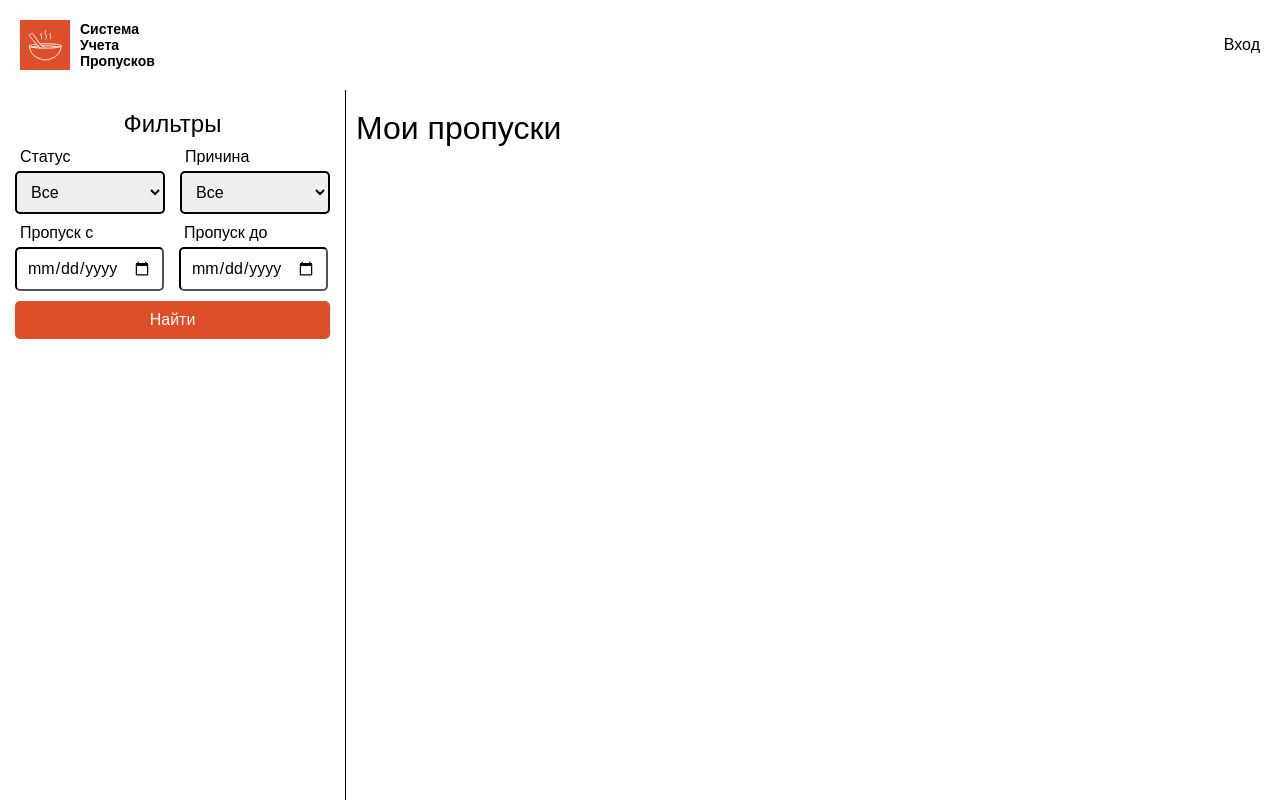
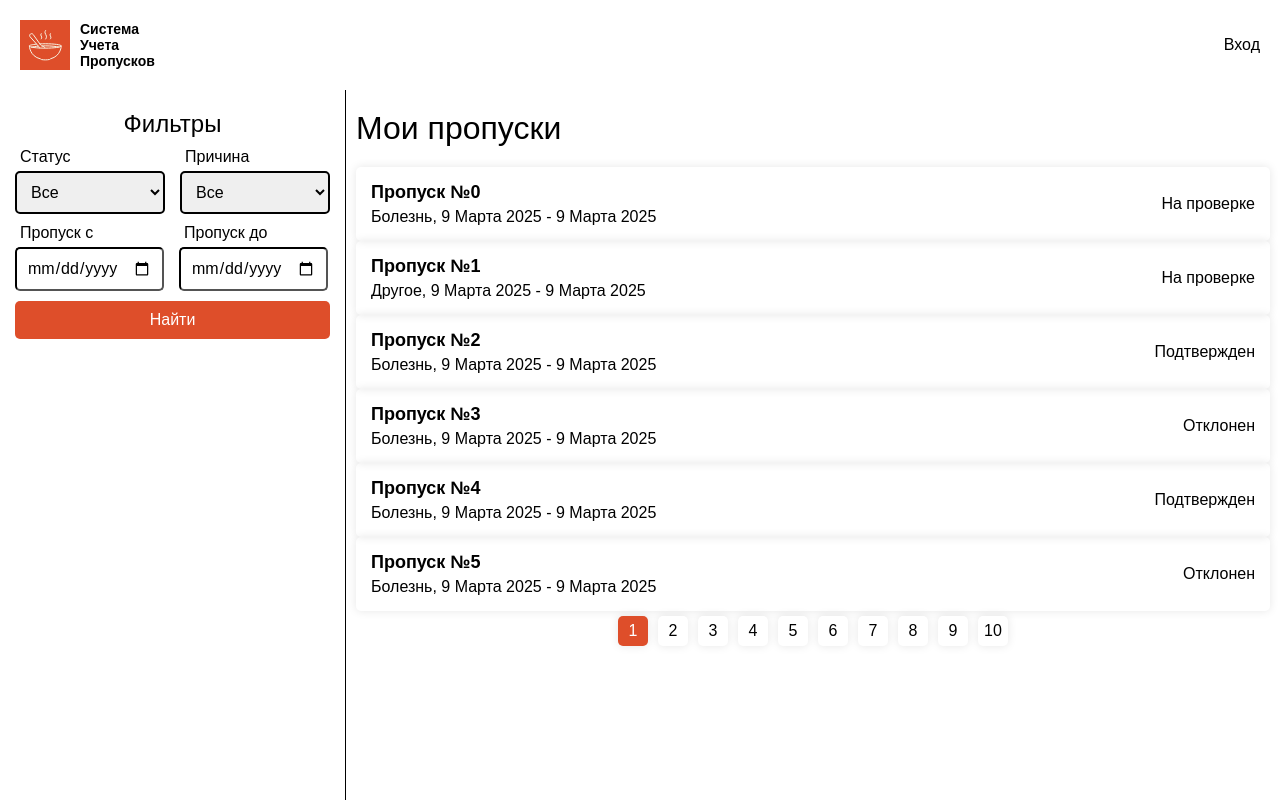
Before and after one commit to Dmitry-Kalichkin/sup-client, a SvelteKit app: page /skips/my in a window 1280 px wide. Built offline with nearby package versions, Linux system fonts and the light colour scheme.

Commit message:
F-3297. Add skips list

```diff
--- /dev/null
+++ b/src/lib/client/SkipsClient.ts
@@ -0,0 +1,31 @@
+import { Reason } from "$lib/data/skips/Reason";
+import type { SkipsPage } from "$lib/data/skips/Skips";
+import type { MySkipsParameters } from "$lib/data/skips/SkipsParameters";
+import { Status } from "$lib/data/skips/Status";
+
+export class SkipsClient {
+    private readonly baseUrl: string;
+
+    constructor(baseUrl: string) {
+        this.baseUrl = baseUrl
+    }
+
+    public async getMySkips(parameters: MySkipsParameters): Promise<SkipsPage> {
+        await new Promise(res => setTimeout(res, 1000));
+        return {
+            page: parameters.page,
+            totalPages: 5,
+            currenctSize: 4,
+            skips: [
+                {id: 1, fullName: "Админ Админович Админов", status: Status.PENDING, reason: Reason.ILL, startDate: new Date(), endDate: new Date()},
+                {id: 1, fullName: "Админ Админович Админов", status: Status.PENDING, reason: Reason.OTHER, startDate: new Date(), endDate: new Date()},
+                {id: 2, fullName: "Студент Студентович Студентов", status: Status.APPROVED, reason: Reason.ILL, startDate: new Date(), endDate: new Date()},
+                {id: 3, fullName: "Декан Деканович Деканов", status: Status.REJECTED, reason: Reason.ILL, startDate: new Date(), endDate: new Date()},
+                {id: 4, fullName: "Преподаватель Преподавательович Преподавательов", status: Status.APPROVED, reason: Reason.ILL, startDate: new Date(), endDate: new Date()},
+                {id: 5, fullName: "Тест Тестович Тестов", status: Status.REJECTED, reason: Reason.ILL, startDate: new Date(), endDate: new Date()}
+            ]
+        };
+    }
+}
+
+export const skipsClient = new SkipsClient('http://localhost/skips');
--- a/src/lib/client/UserClient.ts
+++ b/src/lib/client/UserClient.ts
@@ -4,10 +4,10 @@ import type { User } from '$lib/data/user/User';
 import type { UsersPage, UsersPageParameters } from '$lib/data/user/UsersPage';
 
 export class UserClient {
-    private readonly url: string;
+    private readonly baseUrl: string;
 
-    constructor(url: string) {
-        this.url = url;
+    constructor(baseUrl: string) {
+        this.baseUrl = baseUrl;
     }
 
     public login(credentials: Credentials): string {
@@ -43,7 +43,7 @@ export class UserClient {
     }
 }
 
-export const userClient = new UserClient('http://localhost');
+export const userClient = new UserClient('http://localhost/users');
 
 const stubUsers = new Map<string, User>([
     ["admin", { username: 'admin', email: 'admin@mail.com', role: Role.ADMIN }],
--- a/src/lib/components/Page.svelte
+++ b/src/lib/components/Page.svelte
@@ -32,8 +32,6 @@
     .container {
         display: flex;
         flex-direction: column;
-        height: 100%;
-        width: fit-content;
     }
 
     .load-container {
@@ -68,7 +66,7 @@
         border-radius: 5px;
         cursor: pointer;
         margin: 5px;
-        margin-bottom: 0;
+        margin-bottom: 20px;
         min-width: 30px;
         min-height: 30px;
         box-shadow: 0 0 10px rgba(0, 0, 0, 0.1);
--- /dev/null
+++ b/src/lib/data/skips/Skips.ts
@@ -0,0 +1,18 @@
+import type { Reason } from "./Reason"
+import type { Status } from "./Status"
+
+export interface SkipsPage {
+    page: number,
+    totalPages: number,
+    currenctSize: number,
+    skips: SkipPageEntry[]
+}
+
+export interface SkipPageEntry {
+    id: number,
+    fullName: string,
+    status: Status,
+    reason: Reason,
+    startDate: Date,
+    endDate: Date
+}
--- /dev/null
+++ b/src/lib/data/skips/SkipsParameters.ts
@@ -0,0 +1,14 @@
+import type { Reason } from "./Reason";
+import type { Status } from "./Status";
+
+export interface MySkipsParameters {
+    page: number,
+    status: Status | null,
+    reason: Reason | null,
+    startDate: Date | null,
+    endDate: Date | null
+}
+
+export interface SkipsParameters extends MySkipsParameters {
+    fullName: string | null
+}
--- /dev/null
+++ b/src/lib/service/SkipsService.ts
@@ -0,0 +1,18 @@
+import type { SkipsClient } from "$lib/client/SkipsClient";
+import type { SkipsPage } from "$lib/data/skips/Skips";
+import type { MySkipsParameters } from "$lib/data/skips/SkipsParameters";
+import { skipsClient } from "$lib/client/SkipsClient";
+
+export class SkipsService {
+    private readonly skipsClient: SkipsClient;
+
+    constructor(skipsClient: SkipsClient) {
+        this.skipsClient = skipsClient;
+    }
+
+    public async getMySkips(parameters: MySkipsParameters): Promise<SkipsPage> {
+        return await this.skipsClient.getMySkips(parameters);
+    }
+}
+
+export const skipsService = new SkipsService(skipsClient);
--- /dev/null
+++ b/src/lib/utils/DateUtils.ts
@@ -0,0 +1,19 @@
+export function parseDate(date: Date): string {
+    const monthName = MonthsNameForDate.get(date.getMonth() + 1);
+    return date.getDate() + " " + monthName + " " + date.getFullYear();
+}
+
+export const MonthsNameForDate = new Map<number, string>([
+    [1, "Января"],
+    [2, "Февраля"],
+    [3, "Марта"],
+    [4, "Апреля"],
+    [5, "Мая"],
+    [6, "Июня"],
+    [7, "Июля"],
+    [8, "Августа"],
+    [9, "Сентября"],
+    [10, "Октября"],
+    [11, "Ноября"],
+    [12, "Декабря"]
+]);
--- a/src/routes/skips/my/+page.svelte
+++ b/src/routes/skips/my/+page.svelte
@@ -1,10 +1,33 @@
 <script lang="ts">
+    import { skipsService } from "$lib/service/SkipsService";
+    import  Page  from "$lib/components/Page.svelte";
+    import type { SkipsPage } from "$lib/data/skips/Skips";
+    import { writable } from "svelte/store";
+    import { parseDate } from "$lib/utils/DateUtils";
 
-
-
+    async function loadMySkips(): Promise<SkipsPage> {
+        return await skipsService.getMySkips({page: 1, status: null, reason: null, startDate: null, endDate: null});
+    }
 </script>
 
 <h1>Мои пропуски</h1>
+<Page loadFunction={loadMySkips} content={skip} currentPage={writable(1)} totalPages={10}/>
+
+{#snippet skip(entry: SkipsPage) }
+    <div>
+        {#each entry.skips as skip, i}
+            <div class="skip">
+                <div class="">
+                    <div class="skip-id">Пропуск №{i}</div>
+                    <div>
+                        {skip.reason}, {parseDate(skip.startDate)} - {parseDate(skip.endDate)}
+                    </div>
+                </div>
+                <div class="skip-status">{skip.status}</div>
+            </div>
+        {/each}
+    </div>
+{/snippet}
 
 <style>
     h1 {
@@ -12,4 +35,26 @@
         margin-top: 10px;
         margin-bottom: 20px;
     }
+
+    .skip {
+        display: flex;
+        justify-content: space-between;
+        align-items: center;
+        box-shadow: 0 0 10px rgba(0, 0, 0, 0.1);
+        border-radius: 5px;
+        padding: 15px;
+        cursor: pointer;
+    }
+
+    .skip:hover {
+        background-color: var(--brand-color);
+        color: white;
+        transition: all 0.2s ease-in-out;
+    }
+
+    .skip-id {
+        font-weight: bold;
+        font-size: 18px;
+        margin-bottom: 5px;
+    }
 </style>
```
